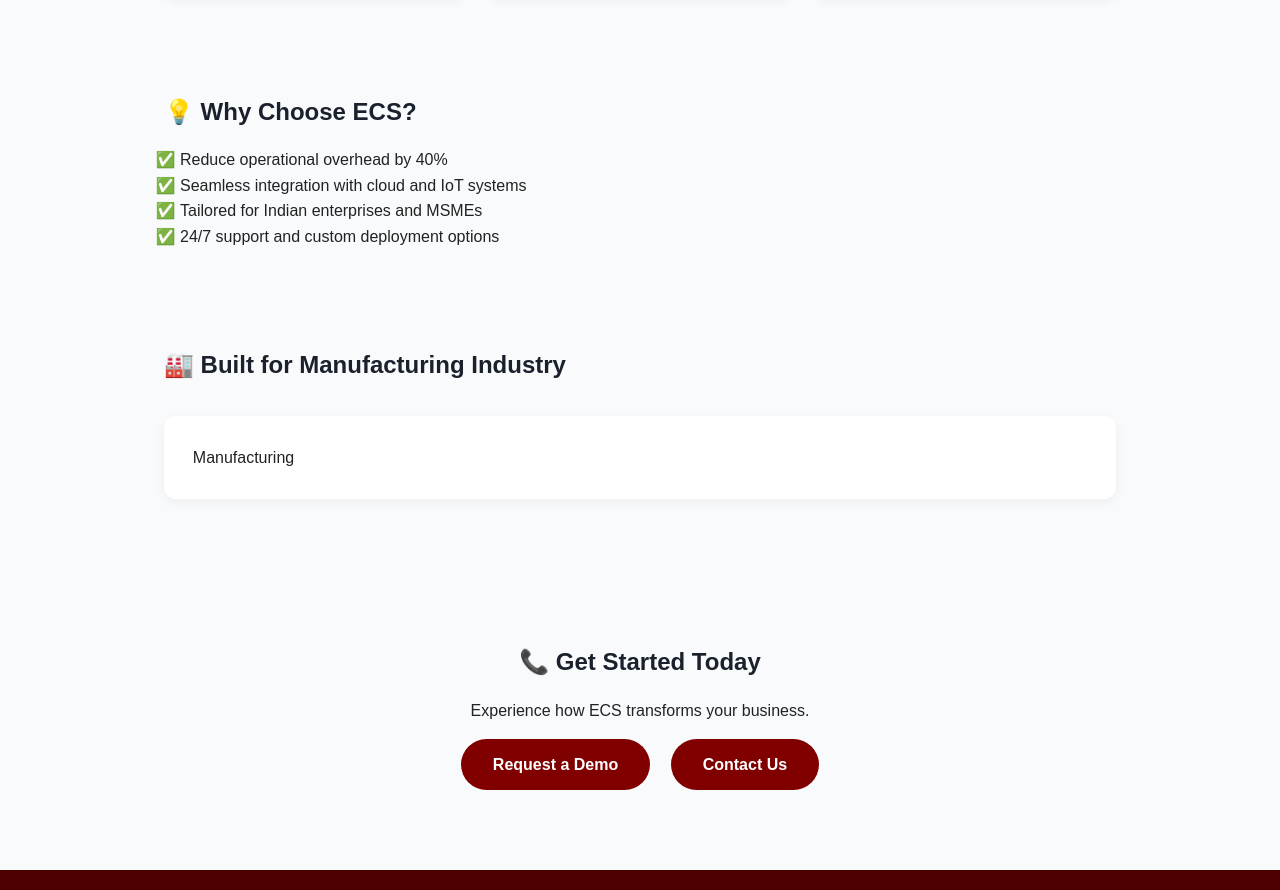
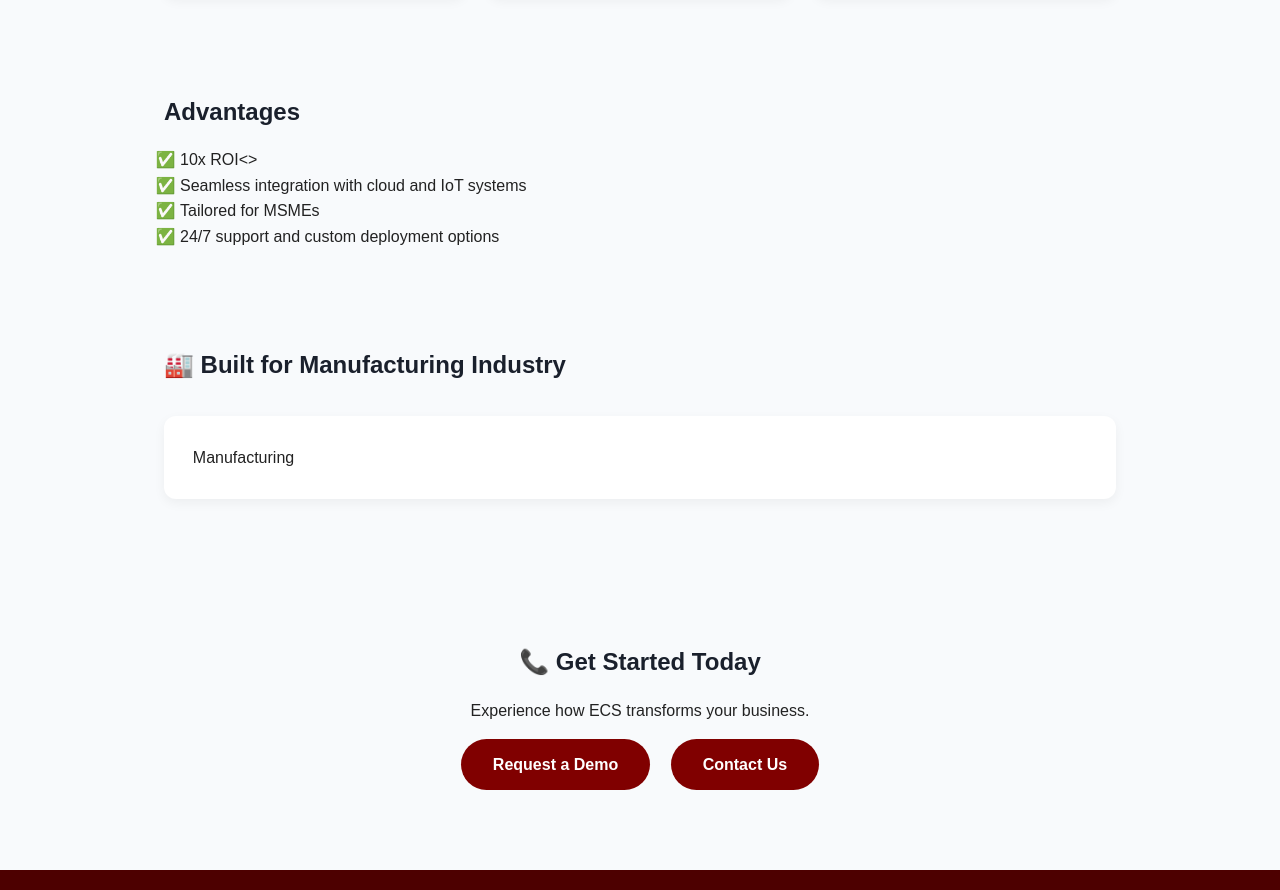
Before and after one commit to vformer/landing-page, a plain HTML site: page index.html in a window 1280 px wide. Shown: the part 924-1814 px from the top of the page. Drawn offline with Linux system fonts and the light colour scheme.

Commit message:
Update index.html

```diff
--- a/index.html
+++ b/index.html
@@ -171,11 +171,11 @@
 
   <!-- Why Choose ECS -->
   <section>
-    <h2>💡 Why Choose ECS?</h2>
+    <h2>Advantages</h2>
     <ul style="margin-top:1rem; list-style-type: '✅ '; padding-left:1rem;">
-      <li>Reduce operational overhead by 40%</li>
+      <li>10x ROI<>
       <li>Seamless integration with cloud and IoT systems</li>
-      <li>Tailored for Indian enterprises and MSMEs</li>
+      <li>Tailored for MSMEs</li>
       <li>24/7 support and custom deployment options</li>
     </ul>
   </section>
```
